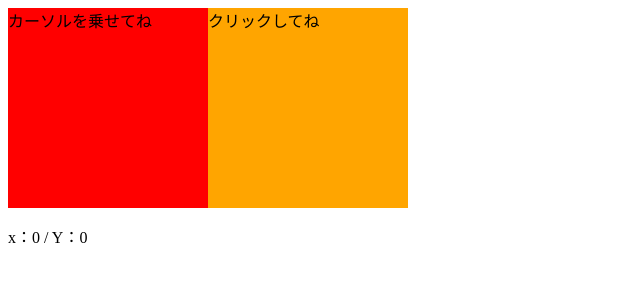
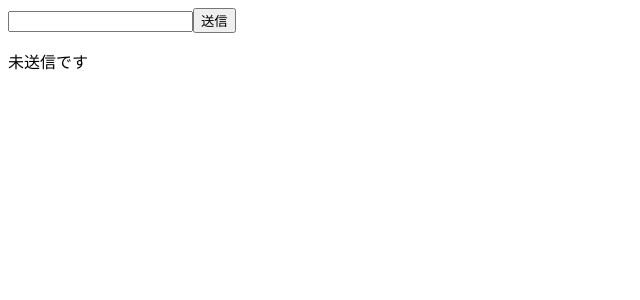
Before and after one commit to kyoruni/hekko-vue3, a Vue app in the folder hello-vue3/: page / in a window 1280 px wide. Shown: the top 300 px of the page, without its empty margins (0-640 px from the left). Built offline with nearby package versions, Linux system fonts and the light colour scheme.

Commit message:
:wrench: submitのテスト

```diff
--- a/hello-vue3/src/App.vue
+++ b/hello-vue3/src/App.vue
@@ -1,45 +1,19 @@
 <script setup lang="ts">
-import {ref} from "vue";
+import { ref } from "vue";
 
-const now = new Date().toLocaleTimeString();
-const nowRef = ref(now);
-
-const changeTime = () => {
-  nowRef.value = new Date().toLocaleTimeString();
-};
-
-const bgColor = ref('orange');
-const message = ref('クリックしてね');
-
-const mousePointerX = ref(0);
-const mousePointerY = ref(0);
-
-// イベントオブジェクト以外を渡さない場合、呼び出し側では引数を書かなくて良い
-const onMouseMove = (event: MouseEvent) => {
-  mousePointerX.value = event.offsetX;
-  mousePointerY.value = event.offsetY;
-};
-
-// イベントオブジェクト以外も渡す場合、$eventの指定が必要
-const onClick = (event: MouseEvent, color: string) => {
-  message.value = event.timeStamp.toString();
-  bgColor.value = color;
+const message = ref("未送信です");
+const onFormSubmit = () => {
+  message.value = "送信されました";
 };
 
 </script>
 
 <template>
-  <div style="display: flex;">
-    <div class="section1">
-      <div style="width: 200px; height: 200px; background: red;" @mousemove="onMouseMove">
-        カーソルを乗せてね
-      </div>
-      <p>x：{{ mousePointerX }} / Y：{{ mousePointerY }}</p>
-    </div>
-    <div class="section2">
-      <div style="width: 200px; height: 200px;" :style="{background: bgColor}" @click="onClick($event, 'pink')">
-        {{ message }}
-      </div>
-    </div>
+  <div class="app">
+    <form action="#" @submit.prevent="onFormSubmit">
+      <input type="text" required />
+      <button type="submit">送信</button>
+    </form>
+    <p>{{ message }}</p>
   </div>
 </template>
```
